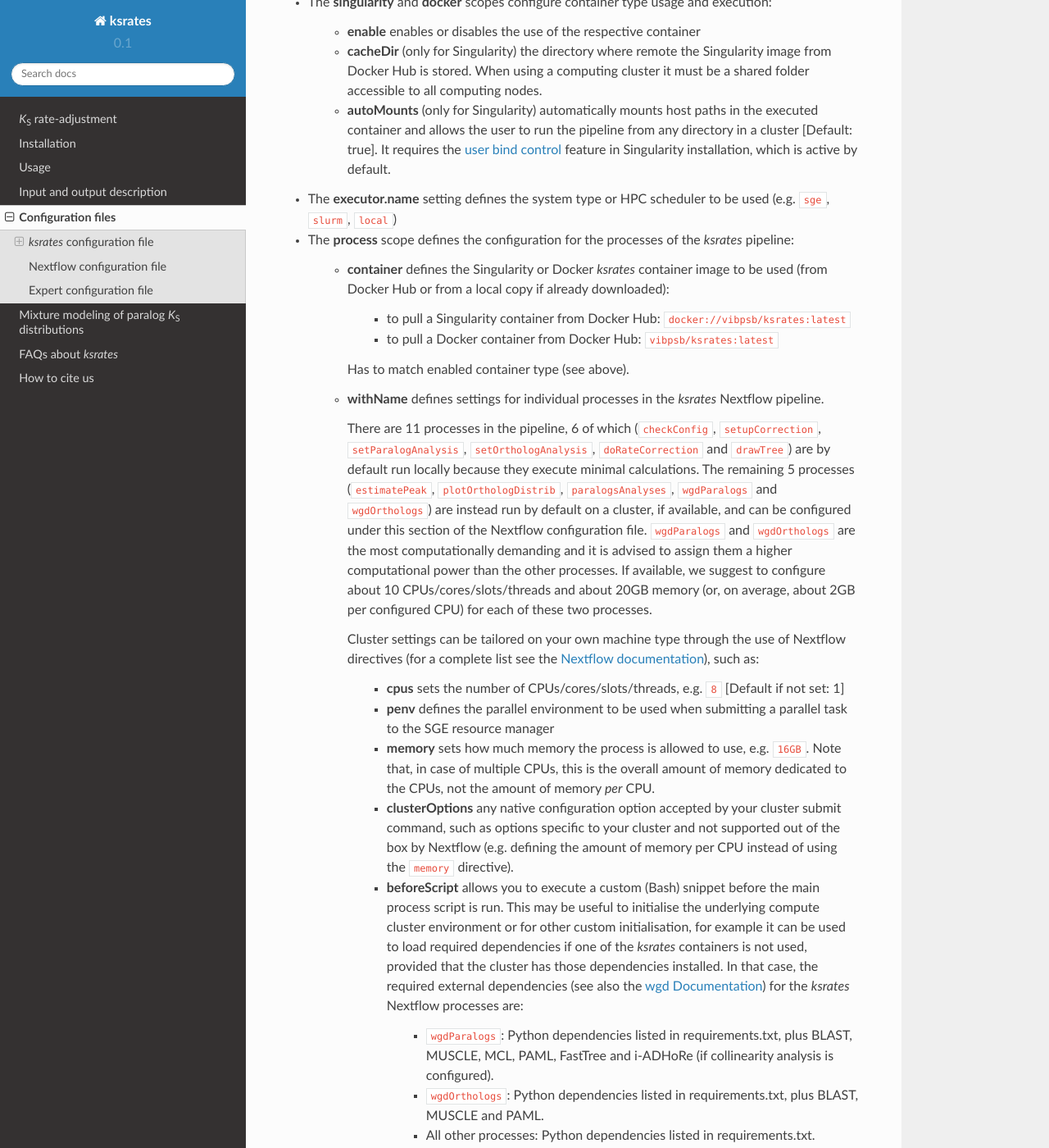
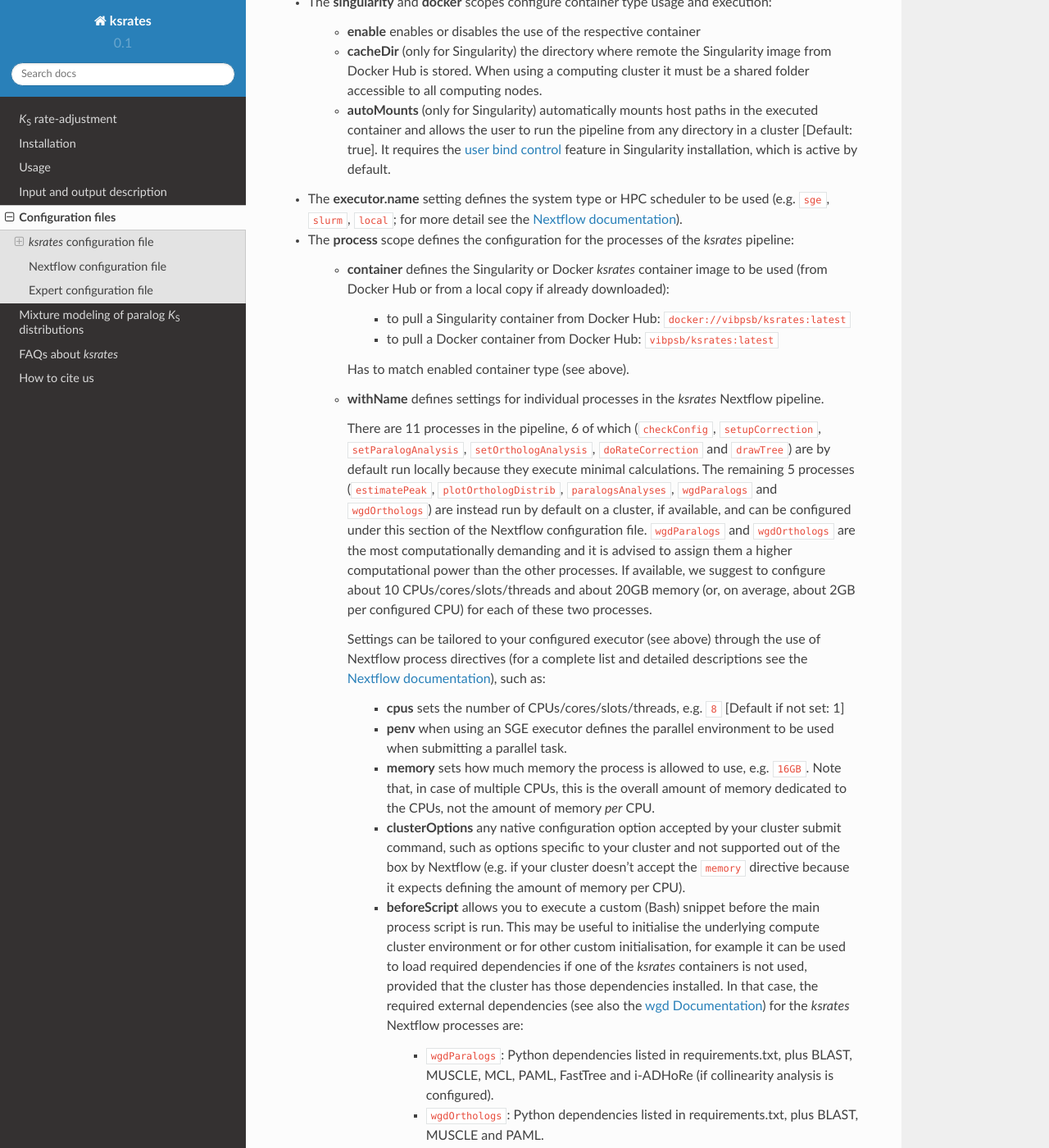
Before and after one commit to VIB-PSB/ksrates, a Sphinx documentation site: the page built from doc/source/configuration.rst, in a window 1280 px wide and 1400 px high, scrolled down 4642 px. Shown: the whole window at 82% size. Built offline with Sphinx 7.4.7 and the Read the Docs theme 2.0.0, drawn with Linux system fonts in a browser that asks for light colours.

Commit message:
Improve description of NF config fields
Co-authored-by: lohausr <56632794+lohausr@users.noreply.github.com>

```diff
--- a/doc/source/configuration.rst
+++ b/doc/source/configuration.rst
@@ -155,7 +155,7 @@ The Nextflow configuration file is used to configure various settings for the *k
     * **cacheDir** (only for Singularity) the directory where remote the Singularity image from Docker Hub is stored. When using a computing cluster it must be a shared folder accessible to all computing nodes.
     * **autoMounts** (only for Singularity) automatically mounts host paths in the executed container and allows the user to run the pipeline from any directory in a cluster [Default: true]. It requires the `user bind control <https://sylabs.io/guides/3.7/admin-guide/configfiles.html?highlight=user%20bind%20control#bind-mount-management>`__ feature in Singularity installation, which is active by default.
 
-* The **executor.name** setting defines the system type or HPC scheduler to be used (e.g. ``sge``, ``slurm``, ``local``)
+* The **executor.name** setting defines the system type or HPC scheduler to be used (e.g. ``sge``, ``slurm``, ``local``; for more detail see the `Nextflow documentation <https://www.nextflow.io/docs/latest/executor.html>`__).
 * The **process** scope defines the configuration for the processes of the *ksrates* pipeline:
 
     * **container** defines the Singularity or Docker *ksrates* container image to be used (from Docker Hub or from a local copy if already downloaded):
@@ -169,12 +169,12 @@ The Nextflow configuration file is used to configure various settings for the *k
 
       There are 11 processes in the pipeline, 6 of which (``checkConfig``, ``setupCorrection``, ``setParalogAnalysis``, ``setOrthologAnalysis``,  ``doRateCorrection`` and ``drawTree``) are by default run locally because they execute minimal calculations. The remaining 5 processes (``estimatePeak``, ``plotOrthologDistrib``, ``paralogsAnalyses``, ``wgdParalogs`` and ``wgdOrthologs``) are instead run by default on a cluster, if available, and can be configured under this section of the Nextflow configuration file. ``wgdParalogs`` and ``wgdOrthologs`` are the most computationally demanding and it is advised to assign them a higher computational power than the other processes. If available, we suggest to configure about 10 CPUs/cores/slots/threads and about 20GB memory (or, on average, about 2GB per configured CPU) for each of these two processes.
 
-      Cluster settings can be tailored on your own machine type through the use of Nextflow directives (for a complete list see the `Nextflow documentation <https://www.nextflow.io/docs/latest/process.html#process-directives>`__), such as:
+      Settings can be tailored to your configured executor (see above) through the use of Nextflow process directives (for a complete list and detailed descriptions see the `Nextflow documentation <https://www.nextflow.io/docs/latest/process.html#process-directives>`__), such as:
 
         * **cpus** sets the number of CPUs/cores/slots/threads, e.g. ``8`` [Default if not set: 1]
-    	* **penv** defines the parallel environment to be used when submitting a parallel task to the SGE resource manager
+    	* **penv** when using an SGE executor defines the parallel environment to be used when submitting a parallel task.
         * **memory** sets how much memory the process is allowed to use, e.g. ``16GB``. Note that, in case of multiple CPUs, this is the overall amount of memory dedicated to the CPUs, not the amount of memory *per* CPU.
-        * **clusterOptions** any native configuration option accepted by your cluster submit command, such as options specific to your cluster and not supported out of the box by Nextflow (e.g. defining the amount of memory per CPU instead of using the ``memory`` directive).
+        * **clusterOptions** any native configuration option accepted by your cluster submit command, such as options specific to your cluster and not supported out of the box by Nextflow (e.g. if your cluster doesn't accept the ``memory`` directive because it expects defining the amount of memory per CPU).
         * **beforeScript** allows you to execute a custom (Bash) snippet before the main process script is run. This may be useful to initialise the underlying compute cluster environment or for other custom initialisation, for example it can be used to load required dependencies if one of the *ksrates* containers is not used, provided that the cluster has those dependencies installed. In that case, the required external dependencies (see also the `wgd Documentation <https://wgd.readthedocs.io/en/latest/index.html#external-software>`__) for the *ksrates* Nextflow processes are:
 
             * ``wgdParalogs``: Python dependencies listed in requirements.txt, plus BLAST, MUSCLE, MCL, PAML, FastTree and i-ADHoRe (if collinearity analysis is configured).
```
